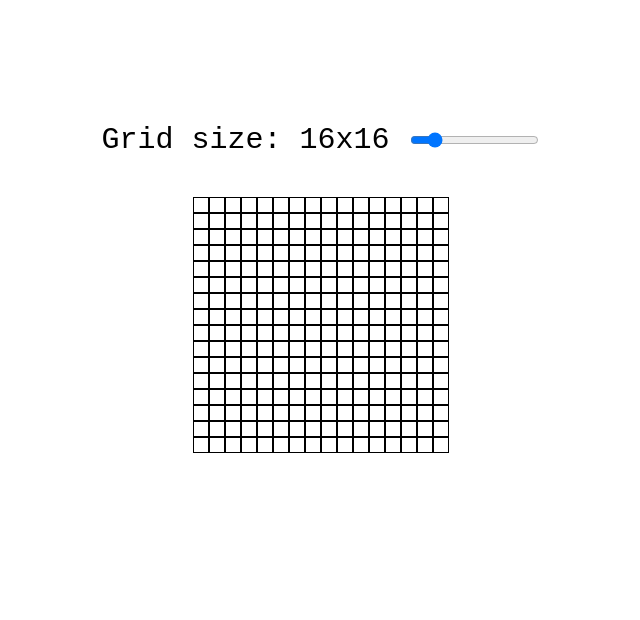
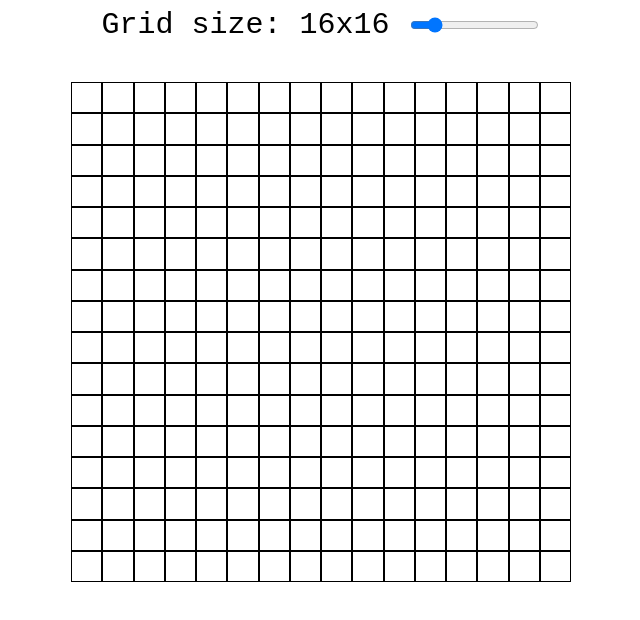
Before and after one commit to CallMeMaverick/Etch-a-Sketch, a plain HTML site: page index.html in a window 1280 px wide. Shown: the whole page, without its empty margins (319-959 px from the left). Drawn offline with Linux system fonts and the light colour scheme.

Commit message:
Fixed container when changing size of grid

```diff
--- a/script.js
+++ b/script.js
@@ -1,16 +1,42 @@
 const container = document.getElementById("container");
-for (let i = 0; i < 16; i++) {
-    for (let j = 0; j < 16; j++) {
-        const divToAppend = document.createElement("div");
-        divToAppend.className = "square"
 
-        divToAppend.style.width = "14px";
-        divToAppend.style.height = "14px";
-        divToAppend.style.border = "1px solid black";
-
-        container.append(divToAppend);
+function clearGrid() {
+    while (container.firstChild) {
+        container.removeChild(container.firstChild);
     }
 }
+
+function addEventListeners() {
+    const squares = document.getElementsByClassName("square");
+    for (const square of squares) {
+        square.addEventListener("mouseover", changeBackgroundColor);
+    }
+
+}
+
+function loadGrid(variable) {
+    clearGrid();
+
+    let borderWidth = 1;
+    let totalBorderWidth = borderWidth * 2;
+    let squareSize = (container.clientWidth - (variable * totalBorderWidth)) / variable;
+
+    for (let i = 0; i < variable; i++) {
+        for (let j = 0; j < variable; j++) {
+            const divToAppend = document.createElement("div");
+            divToAppend.className = "square"
+
+            divToAppend.style.width = `${squareSize}px`;
+            divToAppend.style.height = `${squareSize}px`;
+            divToAppend.style.border = "1px solid black";
+
+            container.append(divToAppend);
+        }
+    }
+    addEventListeners();
+}
+
+loadGrid(16);
 
 function changeBackgroundColor() {
     let style = window.getComputedStyle(this);
@@ -18,12 +44,6 @@ function changeBackgroundColor() {
     console.log(backgroundColor);
     if (backgroundColor === "rgb(0, 0, 0)" || backgroundColor === "rgba(0, 0, 0, 0)")
         this.style.backgroundColor = '#' + Math.floor(Math.random()*16777215).toString(16);
-}
-
-
-const squares = document.getElementsByClassName("square");
-for (const square of squares) {
-    square.addEventListener("mouseover", changeBackgroundColor);
 }
 
 
@@ -35,5 +55,6 @@ document.addEventListener("DOMContentLoaded", function() {
 
     slider.oninput = function() {
         output.textContent = this.value + 'x' + this.value;
+        loadGrid(slider.value);
     }
 });
--- a/style.css
+++ b/style.css
@@ -15,11 +15,9 @@ body {
 #container {
     display: flex;
     justify-content: center;
-
-    flex-direction: row;
     flex-wrap: wrap;
 
-
-    width: 256px;
-    height: 256px;
+    /* Set a fixed size for the container */
+    width: 500px;
+    height: 500px;
 }
```
Also changed, not shown: index.html (+5 -5 lines).
